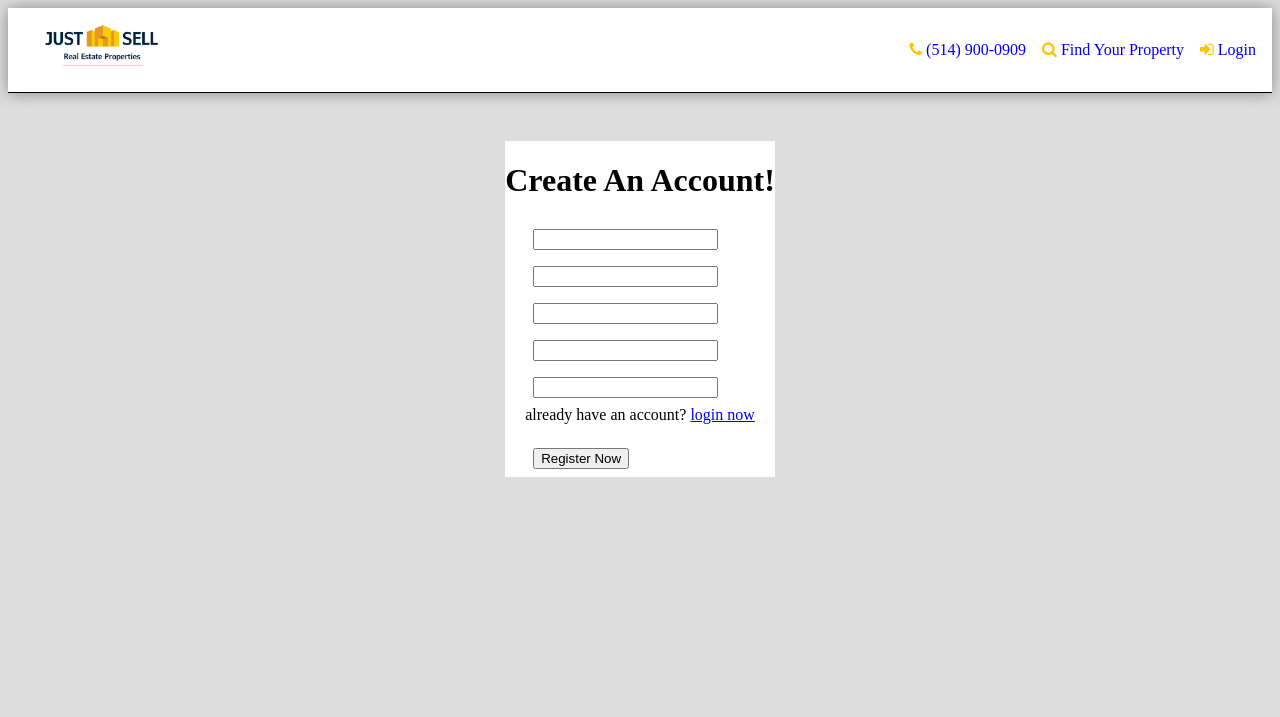
After one commit to Dripamine/RealEstateProperties-Project, a PHP site: page /registration.php in a window 1280 px wide. The commit adds this page. Shown: the top 717 px of the page. Run offline with PHP 8.4, Linux system fonts and the light colour scheme.

Commit message:
registration php started

```diff
--- /dev/null
+++ b/HTML/registration.php
@@ -0,0 +1,21 @@
+<?php
+include "resources/header.php";
+?>
+
+<div class="regi-box">
+  <div class="form">
+<h1>Create An Account!</h1>
+<form action="" method="">
+  <input type="text" name="name"/><br>
+  <input type="email" name="email"/><br>
+  <input type="text" name="phone"/><br>
+  <input type="text" name="pass"/><br>
+  <input type="text" name="passcomf"/><br>
+  <p?>already have an account? <a href="#login">login now</a></p>
+  <input type="submit" value="Register Now" />
+  </div>
+</div>
+
+<?php
+include "resources/footer.php"
+?>
--- a/HTML/resources/style.css
+++ b/HTML/resources/style.css
@@ -1,4 +1,9 @@
+body {
+  background-color: #ddd;
+}
+
 .navbar {
+  background-color: #fff;
   margin: 0%;
   border-bottom: 1px solid #000;
   box-shadow: 0px 0px 15px #888;
@@ -34,6 +39,21 @@ i {
   color: rgb(255, 196, 0);
 }
 
+.regi-box {
+  margin: 3rem;
+  display: flex;
+  justify-content: center;
+}
+.form {
+  background-color: #fff;
+  display: flex;
+  flex-direction: column;
+  align-items: center;
+}
+.form input {
+  margin: 0.5rem;
+}
+
 .foot {
   height: 30px;
   background-color: #888;
```
